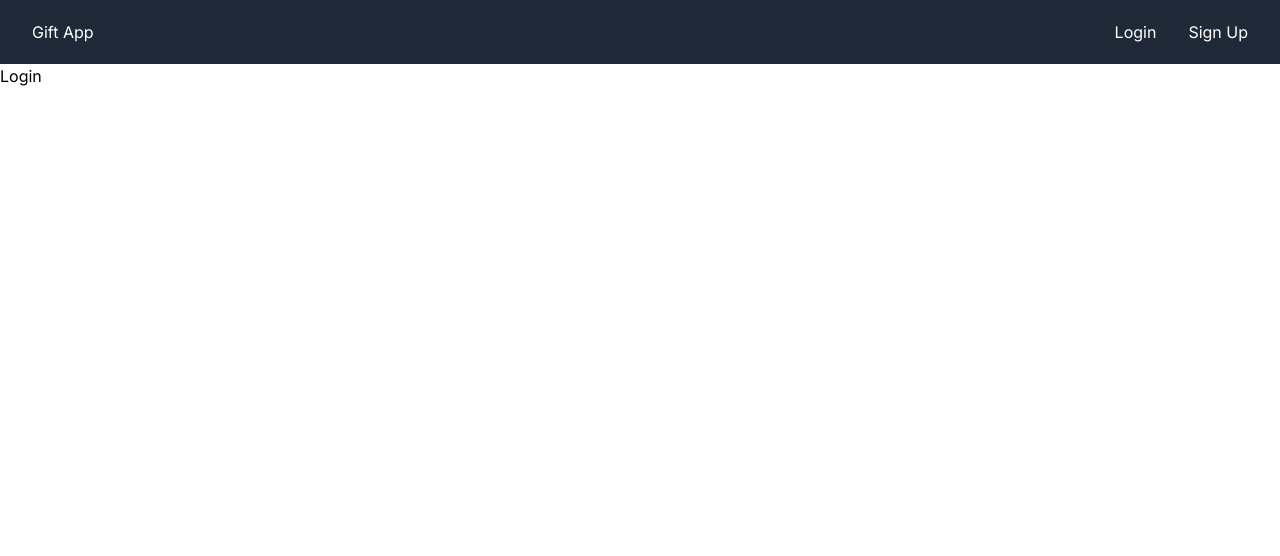
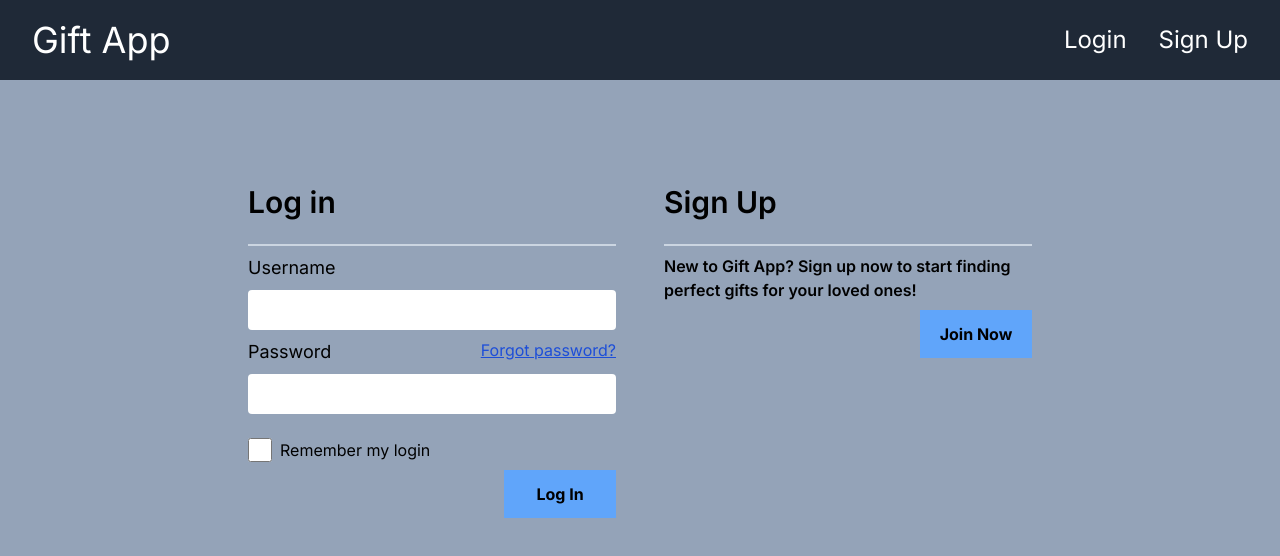
Before and after one commit to kizido/giftro, a Next.js app: page /login in a window 1280 px wide. Shown: the top 556 px of the page. Built offline with nearby package versions, Linux system fonts and the light colour scheme.

Commit message:
feat: create and style login page form

```diff
--- a/src/app/globals.css
+++ b/src/app/globals.css
@@ -17,6 +17,8 @@
 } */
 
 body {
+  /* slate-400 background coloring equivalent*/
+  background-color: rgb(148 163 184);
 }
 
 /* @layer utilities {
--- a/src/app/layout.tsx
+++ b/src/app/layout.tsx
@@ -19,7 +19,7 @@ export default function RootLayout({
     <html lang="en">
       <body className={inter.className}>
         <Navbar />
-        <div className="pt-16"> {/* Apply padding top to this div */}
+        <div className="pt-20"> {/* Apply padding top to this div */}
           {children}
         </div>
       </body>
--- a/src/app/login/page.tsx
+++ b/src/app/login/page.tsx
@@ -1,7 +1,43 @@
-import React from 'react'
+import Link from "next/link";
+import React from "react";
 
 export default function Login() {
   return (
-    <div>Login</div>
-  )
+    <div className="w-full pt-24 flex justify-center gap-8">
+      <div className="w-96 p-2 flex flex-col gap-2">
+        <h1 className="mb-4 text-3xl font-semibold">Log in</h1>
+        <hr className="border border-slate-300"></hr>
+        <h3 className="text-lg">Username</h3>
+        <input type="text" className="w-full h-10 rounded"></input>
+
+        <div className="flex justify-between">
+          <h3 className="text-lg">Password</h3>
+          <Link href="/forgotpassword" className="text-blue-700 underline">
+            Forgot password?
+          </Link>
+        </div>
+        <input type="text" className="mb-4 w-full h-10 rounded"></input>
+
+        <div className="flex items-center">
+          <input type="checkbox" className="mr-2 h-6 w-6 rounded-lg" />
+          <h4 className="inline">Remember my login</h4>
+        </div>
+
+        <div className="flex justify-end">
+          <button className="w-28 h-12 bg-blue-400 font-bold">Log In</button>
+        </div>
+      </div>
+      <div className="w-96 p-2 flex flex-col gap-2">
+        <h1 className="mb-4 text-3xl font-semibold">Sign Up</h1>
+
+        <hr className="border border-slate-300"></hr>
+
+        <h3 className="font-semibold">New to Gift App? Sign up now to start finding perfect gifts for your loved ones!</h3>
+
+        <div className="flex justify-end">
+          <button className="w-28 h-12 bg-blue-400 font-bold">Join Now</button>
+        </div>
+      </div>
+    </div>
+  );
 }
--- a/src/components/Navbar.tsx
+++ b/src/components/Navbar.tsx
@@ -3,17 +3,17 @@ import React from "react";
 
 export default function Navbar() {
   return (
-    <nav className="fixed w-full h-16 bg-gray-800 flex items-center justify-between p-8">
+    <nav className="fixed w-full h-20 bg-gray-800 flex items-center justify-between p-8">
       <div>
-        <Link href="/" className="text-white">
+        <Link href="/" className="text-white text-4xl">
           Gift App
         </Link>
       </div>
       <div className="flex justify-center gap-8">
-        <Link href="/login" className="text-white">
+        <Link href="/login" className="text-white text-2xl">
           Login
         </Link>
-        <Link href="/signup" className="text-white">
+        <Link href="/signup" className="text-white text-2xl">
           Sign Up
         </Link>
       </div>
```
